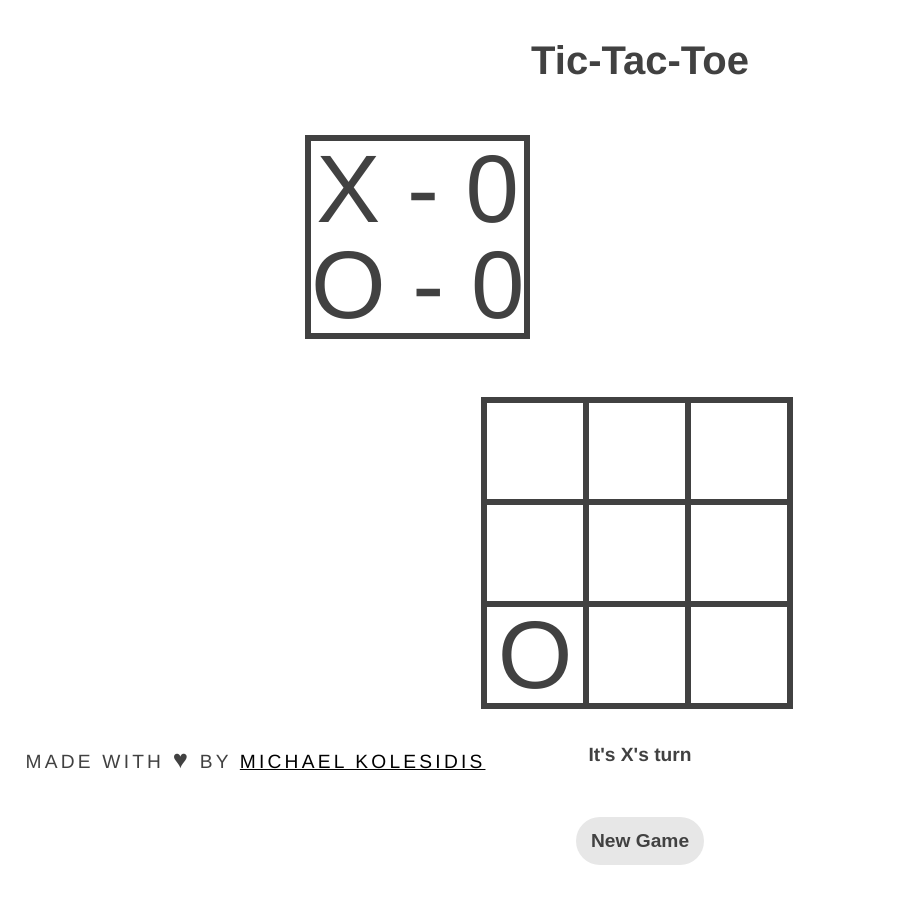
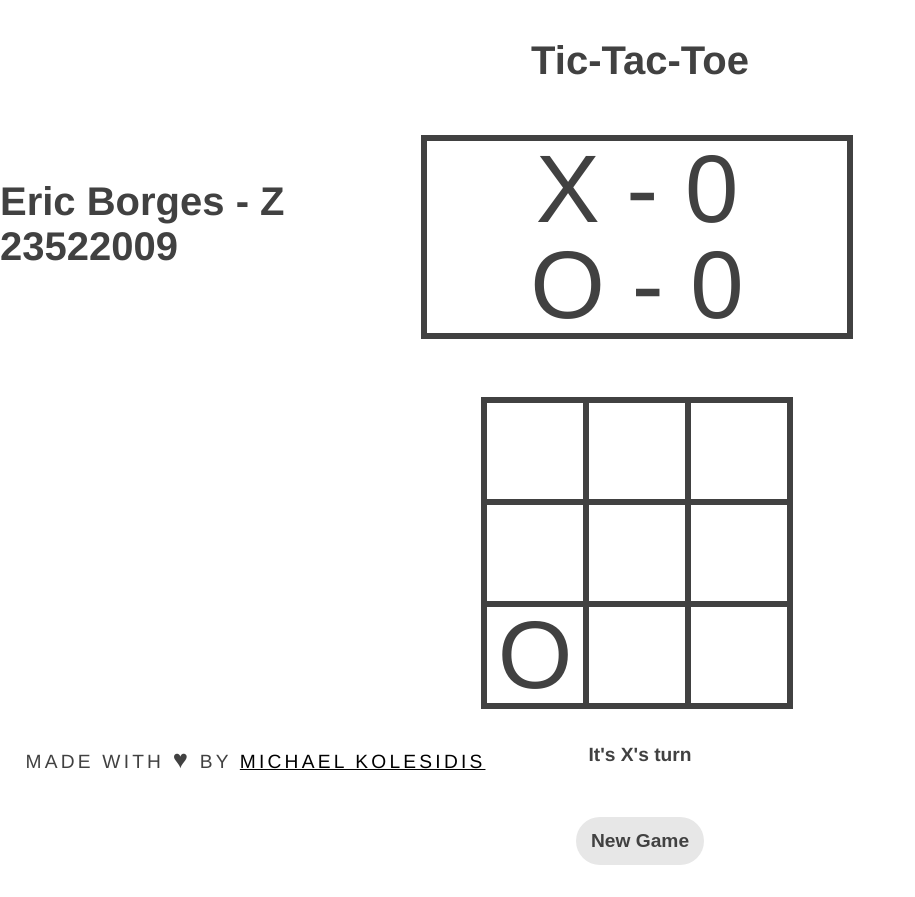
Before and after one commit to cop4808-spring-2023-fullstack-web/hw3-tic-tac-toe-js-EricBorges2019, a plain HTML site: page index.html in a window 1280 px wide. Shown: the whole page, without its empty margins (0-915 px from the left). Drawn offline with Linux system fonts and the light colour scheme.

Commit message:
0.3.4a
added Name and Z-Number

```diff
--- a/index.html
+++ b/index.html
@@ -11,6 +11,7 @@
   <body>
     <div class="header">Tic-Tac-Toe</div>
     <div class="container">
+      <div class = "header">Eric Borges - Z 23522009</div>
       <div class="Scoreboard row">X - 0 <br>O - 0</div>
     </div>
     <div class="container">
```
